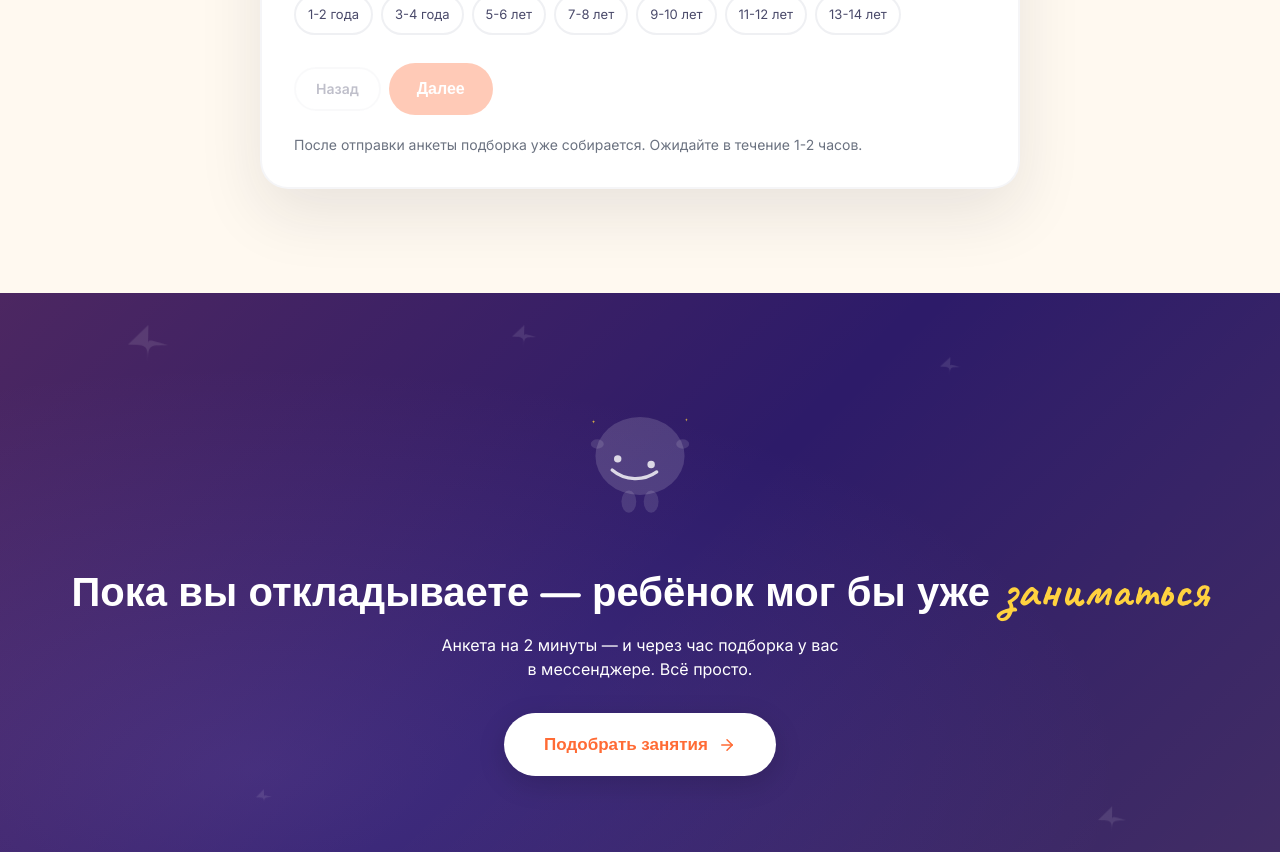
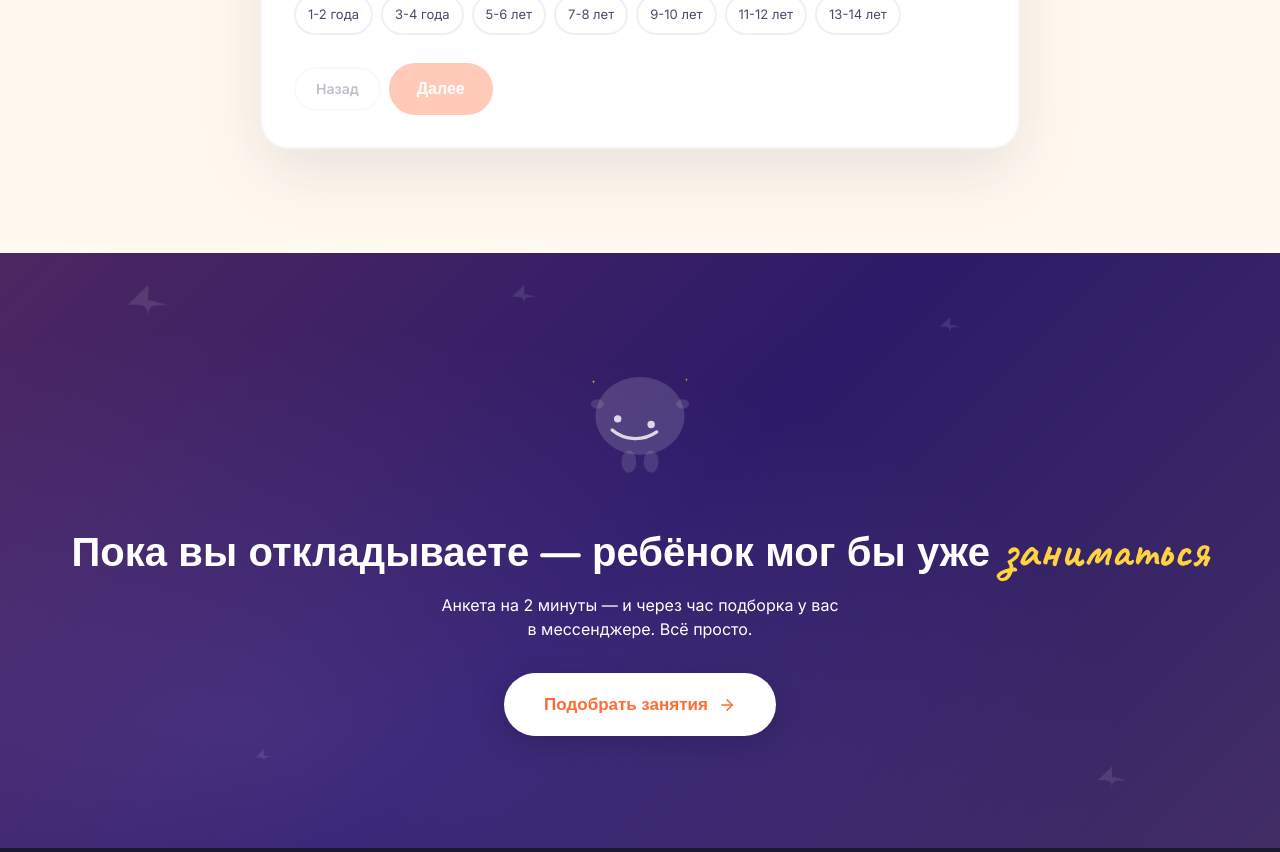
Before and after one commit to lim5max/veselo, a React (Vite) app in the folder react-app/: page / in a window 1280 px wide. Shown: the part 7540-8392 px from the top of the page. Built offline with nearby package versions, Linux system fonts and the light colour scheme.

Commit message:
Remove footer note below form

```diff
--- a/react-app/src/components/Quiz.jsx
+++ b/react-app/src/components/Quiz.jsx
@@ -358,7 +358,6 @@ export default function Quiz() {
 
             {status && <p className="text-sm text-n500 mt-3">{status}</p>}
 
-            <p className="text-sm text-n500 mt-2">После отправки анкеты подборка уже собирается. Ожидайте в течение 1-2 часов.</p>
           </form>
         </div>
       </div>
```
